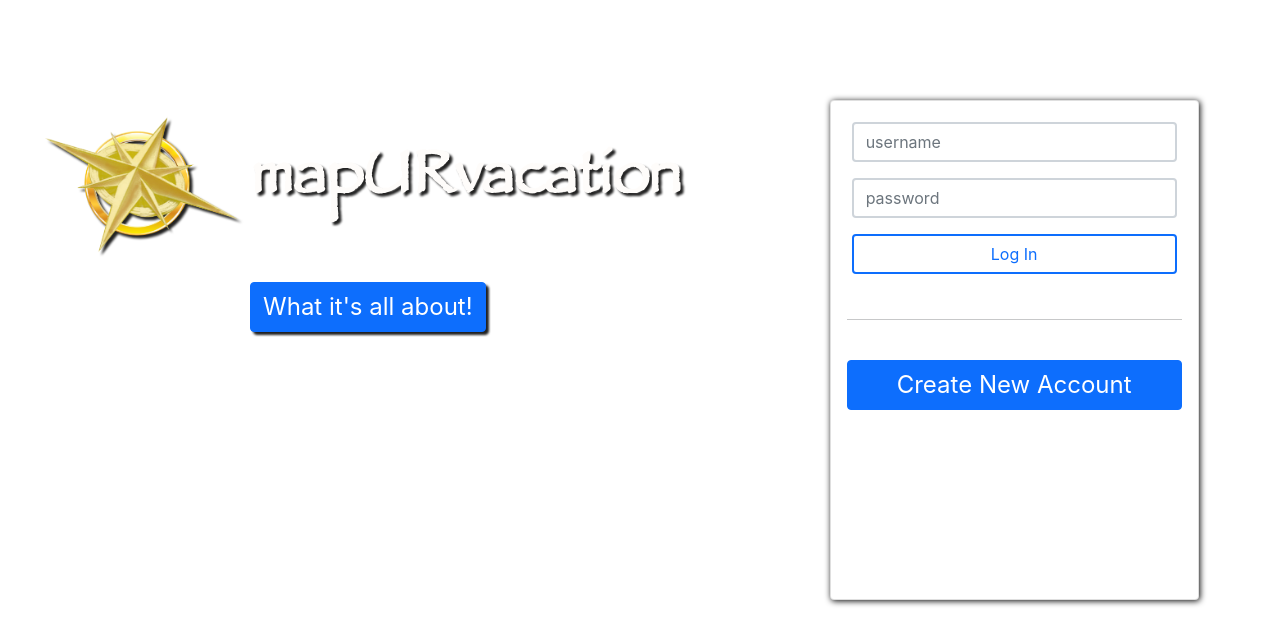
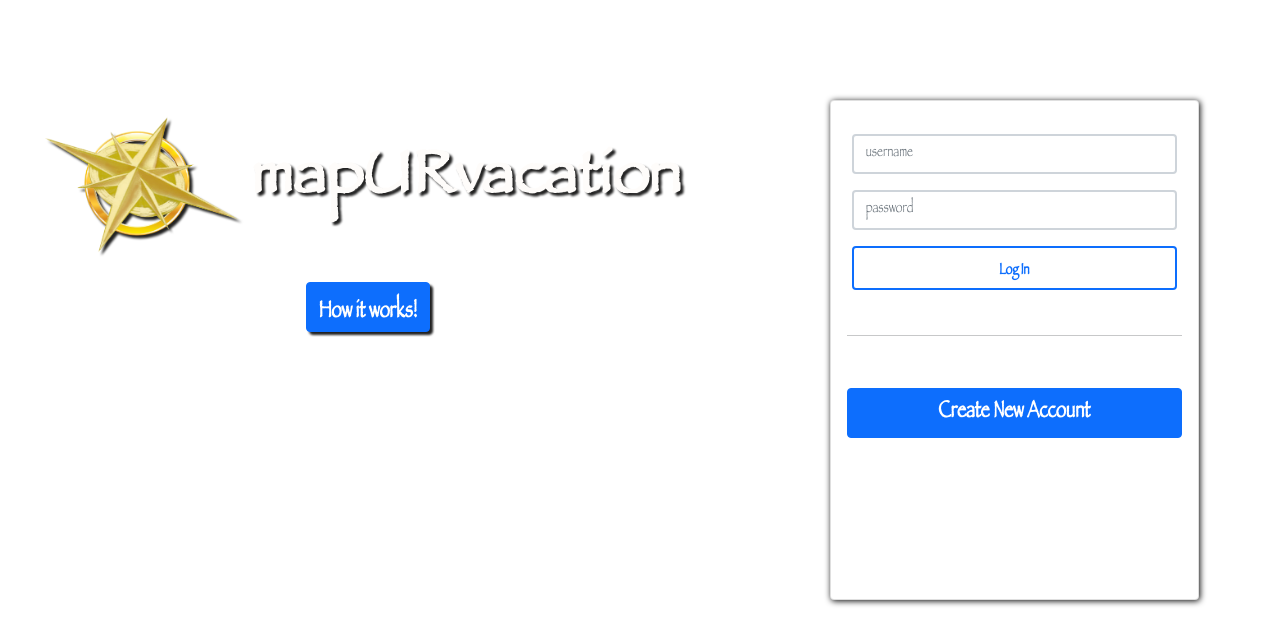
Before and after one commit to Reddbiscuits/mapurvacationsreact, a React (Create React App) app in the folder client/: page / in a window 1280 px wide. Shown: the top 644 px of the page. Built offline with nearby package versions, Linux system fonts and the light colour scheme.

Commit message:
instructions and final styling

```diff
--- a/client/src/components/AboutModal.css
+++ b/client/src/components/AboutModal.css
@@ -10,6 +10,7 @@ h3 {
 
 p {
   margin-bottom: 0px;
+  font-size: 15px;
 }
 
 #aboutContent {
@@ -69,3 +70,7 @@ button {
   flex-direction: column;
   justify-items: center;
 }
+
+#aboutModal {
+  filter: drop-shadow(3px 3px 5px #222);
+}
--- a/client/src/components/Home.css
+++ b/client/src/components/Home.css
@@ -26,6 +26,22 @@
   font-size: x-large;
 }
 
+.signupBtn {
+  font-family: 'Papyrus';
+  font-weight: 650;
+  padding-top: 12px;
+  padding-bottom: 0px;
+}
+
 #aboutBtn {
+  font-family: 'Papyrus';
+  font-weight: 650;
+  padding-top: 12px;
+  padding-bottom: 0px;
   width: fit-content;
 }
+
+@font-face {
+  font-family: 'Papyrus';
+  src: local('Papyrus'), url("../fonts/Papyrus.woff") format('woff');
+}
--- a/client/src/components/Home.js
+++ b/client/src/components/Home.js
@@ -16,7 +16,7 @@ function Home(props) {
           <br></br>
           <Link to="/">
             <button id="aboutBtn" type="button" class="btn btn-primary" data-bs-toggle="modal" data-bs-target="#aboutModal">
-              What it's all about!
+              How it works!
             </button>
           </Link>
         </div>
@@ -31,9 +31,9 @@ function Home(props) {
             <br />
             <div className="signupBtn">
               <Link to="/">
-                <button type="button" className="btn btn-primary" data-bs-toggle="modal" data-bs-target="#signupModal">
+                <button type="button" className="btn btn-primary" data-bs-toggle="modal" data-bs-target="#signupModal"><b>
                   Create New Account
-                </button>
+                </b></button>
               </Link>
             </div>
           </div>
--- a/client/src/components/LogIn.css
+++ b/client/src/components/LogIn.css
@@ -1,3 +1,8 @@
+
+@font-face {
+  font-family: 'Papyrus';
+  src: local('Papyrus'), url("../fonts/Papyrus.woff") format('woff');
+}
 
 .Login {
   display: flex;
@@ -7,4 +12,22 @@
 
 .btn-outline-primary {
   width: 100%;
+  font-family: 'Papyrus';
+  font-weight: 650;
+  padding-top: 12px;
+
 }
+
+#loginForm {
+  font-family: 'Papyrus';
+  font-weight: 400;
+  padding-top: 12px;
+  padding-bottom: 0px;
+}
+
+#loginBtn {
+  font-family: 'Papyrus';
+  font-weight: 650;
+  padding-top: 12px;
+  padding-bottom: 4px;
+}
--- a/client/src/components/LogIn.js
+++ b/client/src/components/LogIn.js
@@ -54,7 +54,7 @@ class Login extends React.Component {
       <div className="Login">
         {this.state.redirectProfile ? <Redirect to="/userprofile"></Redirect> : ""}
         {this.state.redirectHomeBase ? <Redirect to="/sethomebase"></Redirect> : ""}
-        <form onSubmit={this.submitHandler}>
+        <form onSubmit={this.submitHandler} id="loginForm">
         <div class="mb-3">
           <input type="text" class="form-control" id="formGroupExampleInput" placeholder="username" name="username" value={this.state.username} onChange={this.changeHandler} />
         </div>
@@ -70,9 +70,9 @@ class Login extends React.Component {
           />
         </div>
         <div className="loginBtn">
-          <button type="submit" class="btn btn-outline-primary" onClick={this.submitHandler}>
+          <button type="submit" class="btn btn-outline-primary" id="loginBtn" onClick={this.submitHandler}><b>
             Log In
-          </button>
+          </b></button>
         </div>
         </form>
       </div>
--- a/client/src/components/SetHomebase.css
+++ b/client/src/components/SetHomebase.css
@@ -9,19 +9,18 @@ h1 {
 
 .homeBaseBody {
   display: flex;
-  /* justify-content: space-evenly; */
+  justify-content: center;
 }
 
 .baseMap {
-  padding-top: 80px;
-  padding-left: 80px;
+  margin: 0px 20px 0px 80px;
   -webkit-filter: drop-shadow(5px 5px 5px #222);
   filter: drop-shadow(0px 3px 5px #222);
 }
 
 .loginFields {
-  padding-top: 88px;
-  padding-left: 30px;
+  padding-top: 8px;
+
 }
 
 .form-control {
@@ -31,3 +30,8 @@ h1 {
 .btn-outline-primary {
   border-width: 2px;
 }
+
+#hbCard {
+  width: 300px;
+  /* margin-top: 10px; */
+}
--- a/client/src/components/SetHomebase.js
+++ b/client/src/components/SetHomebase.js
@@ -56,6 +56,19 @@ class SetHomebase extends React.Component {
           <h1>Welcome {this.state.username}</h1>
         </div>
         <div className="homeBaseBody">
+          <div className="card" id="hbCard">
+            <div className="card-body">
+              <h3>INSTRUCTIONS</h3>
+              <hr></hr>
+              <p>1) Use the Map's SEARCH function to look for your Home Base; i.e. street address, city, state, country, etc.</p>
+              <br></br>
+              <p>2) Click on your desired location from the list</p>
+              <br></br>
+              <p>3) Then click "Save Your Home Base"</p>
+              <br></br>
+              {/* <p>4) Once a Marker is set, you can click on it and Upload photos from your trip and View them in the Gallery</p> */}
+            </div>
+          </div>
           <div className="baseMap">
             <HomeBaseMap></HomeBaseMap>
           </div>
--- a/client/src/components/SignUp.css
+++ b/client/src/components/SignUp.css
@@ -32,3 +32,8 @@
   font-weight: 650;
   padding-top: 12px;
 }
+
+#signupModal {
+  -webkit-filter: drop-shadow(5px 5px 5px #222);
+  filter: drop-shadow(3px 3px 5px #222);
+}
--- a/client/src/components/UserProfile.css
+++ b/client/src/components/UserProfile.css
@@ -70,3 +70,13 @@ td {
   -webkit-filter: drop-shadow(none);
   filter: drop-shadow(none);
 }
+
+#infoCard {
+  width: 300px;
+  margin-top: 10px;
+}
+
+p {
+  font-family: 'Papyrus';
+  font-weight: 650;
+}
--- a/client/src/components/UserProfile.js
+++ b/client/src/components/UserProfile.js
@@ -80,6 +80,19 @@ class UserProfile extends React.Component {
           <h1>Welcome {this.state.username}</h1>
         </div>
         <div className="profileBody">
+        <div className="card" id="infoCard">
+          <div className="card-body">
+            <h3>INSTRUCTIONS</h3>
+            <hr></hr>
+            <p>1) Use the Map's SEARCH function to look for a new location; i.e. street address, city, state, country, etc.</p>
+              <br></br>
+            <p>2) Click on your desired location from the list</p>
+            <br></br>
+            <p>3) Then click "Save New Location"</p>
+            <br></br>
+            <p>4) Once a Marker is set, you can click on it and Upload photos from your trip and View them in the Gallery</p>
+          </div>
+        </div>
           <div class="mb-3">
             <input type="text" class="hbInput" name="theName" id="homebaseName" readOnly value={this.state.homebaseName} />
           </div>
```
